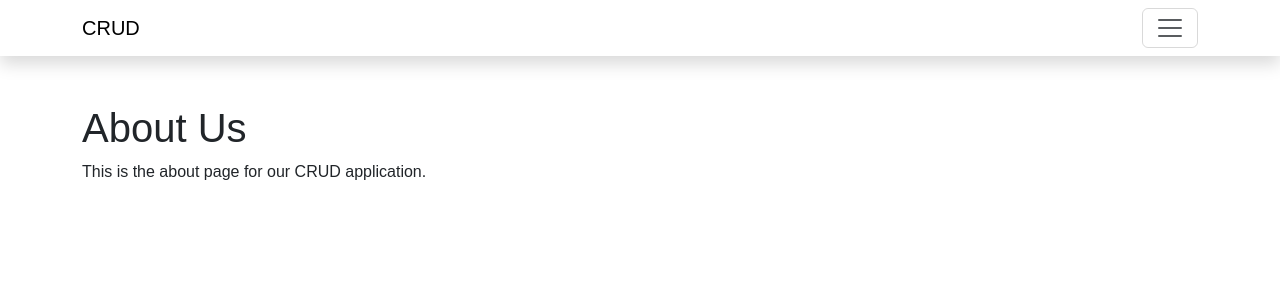
After one commit to codingsumi/crud-in-fastapi, a FastAPI app: template templates/about.html in a window 1280 px wide. The commit adds this page. Shown: the top 300 px of the page. Run offline with FastAPI, Linux system fonts and the light colour scheme; the template is opened without the code that fills it, so the values that code supplies are empty; some libraries are stand-ins or nearby versions; some web fonts are replaced.

Commit message:
Add About, Login, and Register pages with navigation updates

```diff
--- a/main.py
+++ b/main.py
@@ -61,6 +61,22 @@ def home(request: Request):
     )
 
 
+@app.get("/about")
+def about(request: Request):
+    return templates.TemplateResponse(request, "about.html", {"title": "About"})
+
+
 @app.get("/posts")
 def get_posts():
     return {"status": 200, "data": posts}
+
+
+# Authentication Routes
+@app.get("/login")
+def signin(request: Request):
+    return templates.TemplateResponse(request, "login.html", {"title": "SignIn"})
+
+
+@app.get("/register")
+def signup(request: Request):
+    return templates.TemplateResponse(request, "register.html", {"title": "Sign Up"})
--- /dev/null
+++ b/templates/about.html
@@ -0,0 +1,5 @@
+{% extends "layout.html" %}
+{% block content %}
+<h1>About Us</h1>
+<p>This is the about page for our CRUD application.</p>
+{% endblock content %}
--- a/templates/layout.html
+++ b/templates/layout.html
@@ -42,17 +42,14 @@
                             <a class="nav-link active" aria-current="page" href="{{ url_for('home') }}">Home</a>
                         </li>
                         <li class="nav-item">
-                            <a class="nav-link" href="#">About</a>
-                        </li>
-
-                        <li class="nav-item">
-                            <a class="nav-link disabled" aria-disabled="true">Disabled</a>
+                            <a class="nav-link" href="{{ url_for('about') }}">About</a>
                         </li>
                     </ul>
+
+
+                    <a class="btn-outline theme-inverse btn-sm" href="{{ url_for('signin') }}">Sign In</a>
                     <span class="avatar">
                         <img class="avatar-img" src="https://github.com/mdo.png" alt="mdo"> </span>
-
-                    <button class="btn-outline theme-inverse">Sign Up/In</button>
                 </div>
             </dialog>
         </div>
--- /dev/null
+++ b/templates/login.html
@@ -0,0 +1,5 @@
+{% extends "layout.html" %}
+{% block content %}
+<h1>Login</h1>
+<a href="{{ url_for('signup') }}">Signup</a>
+{% endblock content %}
--- /dev/null
+++ b/templates/register.html
@@ -0,0 +1,5 @@
+{% extends "layout.html" %}
+{% block content %}
+<h1>Sign Up</h1>
+<a href="{{ url_for('signin') }}">SignIn</a>
+{% endblock content %}
```
